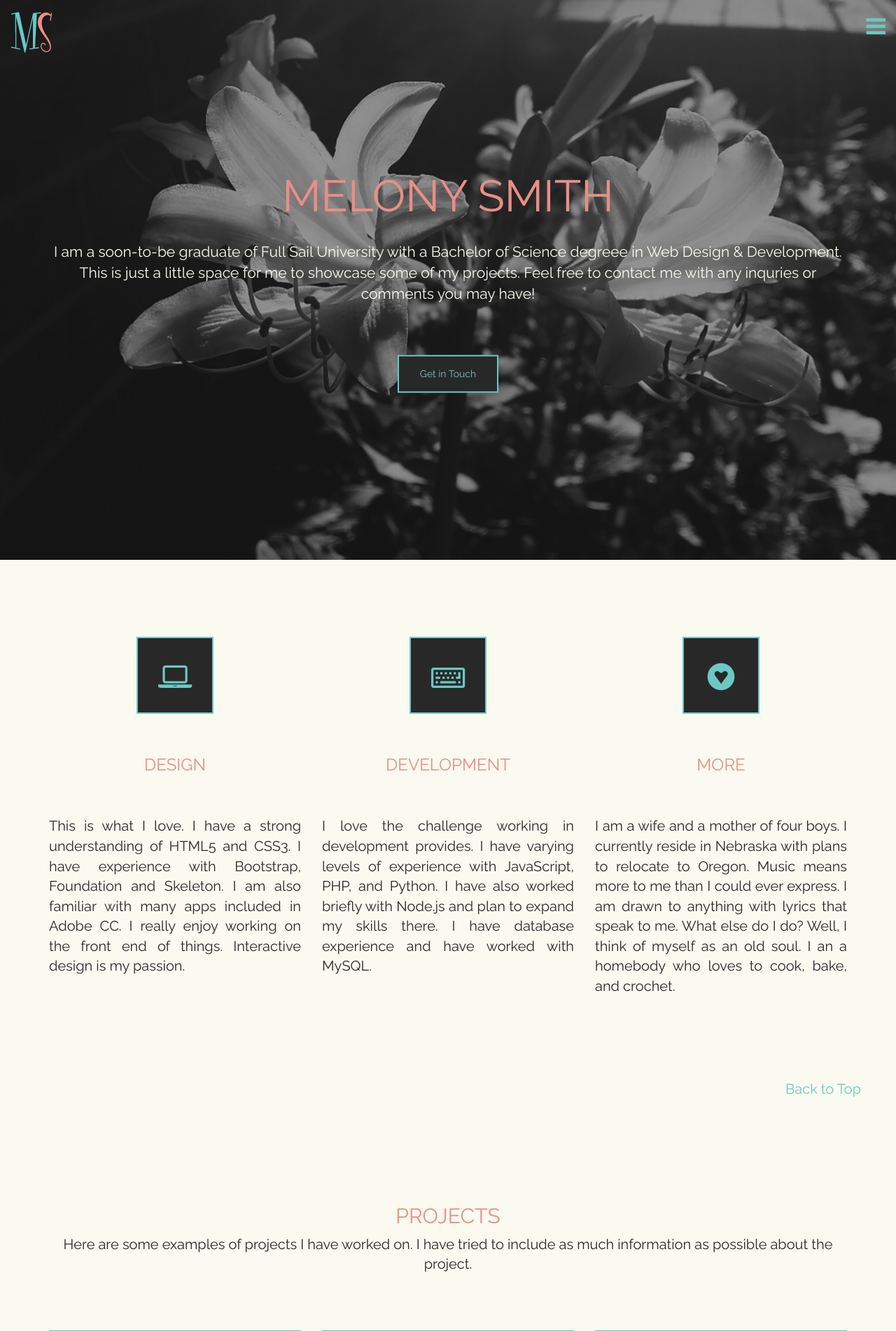
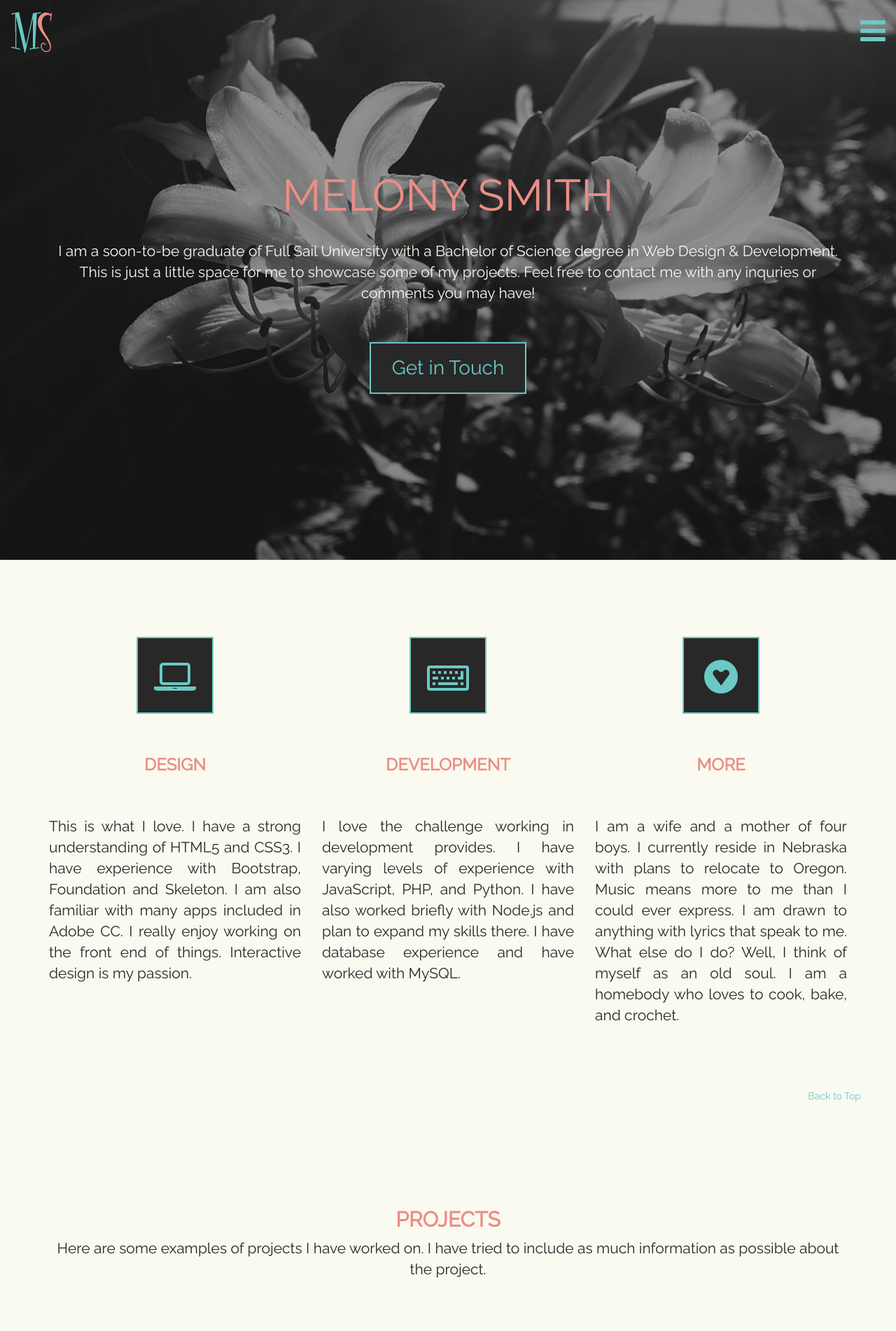
Before and after one commit to melonysmith/msportfolio, a PHP site: page / in a window 1280 px wide. Shown: the top 1902 px of the page at 70% size. Run offline with PHP 8.4, Linux system fonts and the light colour scheme; data that the repository does not hold is empty.

Commit message:
Minor updates
And small changes

```diff
--- a/contact.php
+++ b/contact.php
@@ -1,9 +1,10 @@
 <?php session_start(); ?>
 
 <!DOCTYPE html>
+<html lang='en-us'>
 
 	<head>
-		<title>Melony Smith Portfolio:: Web Design &amp; Development</title>
+		title>Melony Smith Portfolio :: Web Design &amp; Development</title>
 		<link rel='stylesheet' type='text/css' href='css/style.css' />
 	</head>
 
--- a/css/style.css
+++ b/css/style.css
@@ -1,20 +1,27 @@
 /* body */
 body {
     font-family: 'Raleway', sans-serif;
-    font-size: 20px;
 }
 p,
 input,
 textarea {
     font-family: 'Raleway', sans-serif;
+    font-size: 1.5em;
 }
 h2,
 h3 {
     text-transform: uppercase;
     color: #EA8E86;
+    font-weight: bold;
 }
+p {
+    color: #292828;
+}
+label {
+  font-size: 1.5em;
+}
+
 /* section */
-
 section {
     background-color: #FAFAF0;
     padding: 80px 0;
@@ -26,17 +33,15 @@ section header {
     text-align: center;
     margin-bottom: 80px;
 }
-p {
-    color: #292828;
-}
+
+/* address span */
 address {
-    margin-bottom: 100px;
-    padding-top: 25px;
+    margin-bottom: 70px;
+    padding-top: 40px;
 }
 address span {
     margin-top: 0;
     margin-bottom: 10px;
-    font-size: 20px;
     display: block;
     text-transform: uppercase;
     color: #EA8E86;
@@ -60,6 +65,7 @@ address span {
     border-width: 2px;
     color: #6AC9C5;
     border-color: #6AC9C5;
+    font-size: 2em;
 }
 .btn-primary:hover,
 .btn-primary:focus {
@@ -91,8 +97,8 @@ a:focus {
     position: absolute;
     right: 15px;
     top: 15px;
-    font-size: 32px;
     color: #6AC9C5;
+    font-size: 3em;
 }
 .menu {
     width: 350px;
@@ -105,6 +111,7 @@ a:focus {
     z-index: 100;
     text-align: center;
     transition: right 0.4s;
+    font-size: 1.5em;
 }
 .menu.nav-expanded {
     right: 0;
@@ -173,6 +180,7 @@ a:focus {
 }
 .service-item > p {
     text-align: justify;
+    font-size: 1.5em;
 }
 .service-item .icon {
     border: 2px #6AC9C5 solid;
@@ -185,8 +193,8 @@ a:focus {
 }
 .service-item .icon i {
     line-height: 110px;
-    font-size: 45px;
     color: #6AC9C5;
+    font-size: 4em;
 }
 .service-item .icon:hover {
     background-color: #292828;
@@ -217,7 +225,6 @@ a:focus {
     top: 10px;
     width: 20px;
     height: 20px;
-    font-size: 20px;
     color: #292828;
 }
 .portfolio-item {
@@ -252,7 +259,6 @@ a:focus {
     margin-bottom: 10px;
     text-align: center;
     line-height: 40px;
-    font-size: 32px;
 }
 .portfolio-item:hover .mask {
     opacity: 1;
@@ -287,7 +293,7 @@ form {
 }
 .form-control {
     padding: 17px 25px;
-    font-size: 16px;
+    font-size: 1em;
     height: auto;
     border-radius: 0;
     background: #292828;
--- a/index.php
+++ b/index.php
@@ -55,7 +55,7 @@
 							<!-- header and info -->
 							<h1>Melony Smith</h1>
 							<p>I am a soon-to-be graduate of Full Sail University with a Bachelor of
-					      Science degreee in Web Design &amp; Development. This is just a little space for me
+					      Science degree in Web Design &amp; Development. This is just a little space for me
 					      to showcase some of my projects. Feel free to contact me with any inquries or
 					      comments you may have!
 				      </p>
@@ -112,7 +112,7 @@
 									<p>I am a wife and a mother of four boys. I currently reside in Nebraska with plans
 							      to relocate to Oregon. Music means more to me than I could ever express. I am drawn to
 							      anything with lyrics that speak to me. What else do I do? Well, I think of myself as an
-							      old soul. I an a homebody who loves to cook, bake, and crochet.
+							      old soul. I am a homebody who loves to cook, bake, and crochet.
 						      </p>
 								</div>
 							</div>
@@ -233,7 +233,7 @@
 							echo $success;
 							}
 						?>
-							<form action="contact.php" method="post">
+							<form action="contact.php" method="post" />
 
 
 
```
